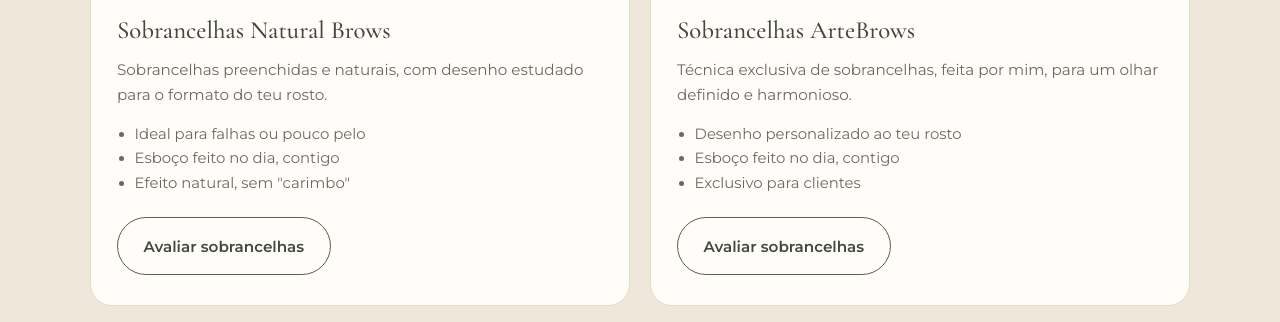
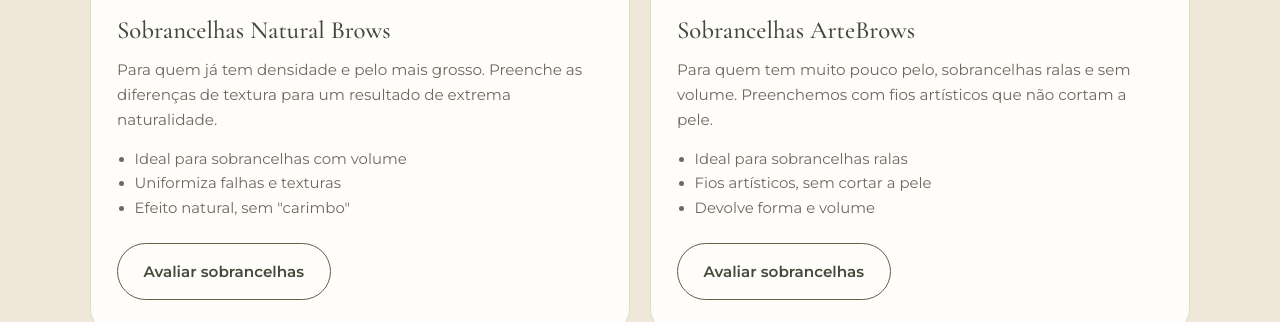
Before and after one commit to academyjoanapereira-gif/joana-pereira-arkin-academy, a plain HTML site: page clientes.html in a window 1280 px wide. Shown: the part 1155-1477 px from the top of the page. Drawn offline with nearby package versions, Linux system fonts and the light colour scheme.

Commit message:
Diferença entre Natural Brows e ArteBrows nos tratamentos e FAQ
Co-Authored-By: Claude Opus 5.5 <noreply@anthropic.com>
Claude-Session: https://claude.ai/code/session_01QsbaNANGk6bsfTVBXGtDNC

```diff
--- a/clientes.html
+++ b/clientes.html
@@ -63,15 +63,15 @@
         <article class="card">
           <img class="logo" src="assets/logos/natural-brows.png" alt="Natural Brows" width="800" height="296" loading="lazy">
           <h3>Sobrancelhas Natural Brows</h3>
-          <p>Sobrancelhas preenchidas e naturais, com desenho estudado para o formato do teu rosto.</p>
-          <ul><li>Ideal para falhas ou pouco pelo</li><li>Esboço feito no dia, contigo</li><li>Efeito natural, sem "carimbo"</li></ul>
+          <p>Para quem já tem densidade e pelo mais grosso. Preenche as diferenças de textura para um resultado de extrema naturalidade.</p>
+          <ul><li>Ideal para sobrancelhas com volume</li><li>Uniformiza falhas e texturas</li><li>Efeito natural, sem "carimbo"</li></ul>
           <a class="btn ghost" href="#" data-wa="Olá Joana! Tenho interesse em Natural Brows (sobrancelhas). Vou enviar a minha foto para avaliação.">Avaliar sobrancelhas</a>
         </article>
         <article class="card">
           <img class="logo" src="assets/logos/artebrows-preto.png" alt="ArteBrows" width="800" height="422" loading="lazy">
           <h3>Sobrancelhas ArteBrows</h3>
-          <p>Técnica exclusiva de sobrancelhas, feita por mim, para um olhar definido e harmonioso.</p>
-          <ul><li>Desenho personalizado ao teu rosto</li><li>Esboço feito no dia, contigo</li><li>Exclusivo para clientes</li></ul>
+          <p>Para quem tem muito pouco pelo, sobrancelhas ralas e sem volume. Preenchemos com fios artísticos que não cortam a pele.</p>
+          <ul><li>Ideal para sobrancelhas ralas</li><li>Fios artísticos, sem cortar a pele</li><li>Devolve forma e volume</li></ul>
           <a class="btn ghost" href="#" data-wa="Olá Joana! Tenho interesse em ArteBrows (sobrancelhas). Vou enviar a minha foto para avaliação.">Avaliar sobrancelhas</a>
         </article>
         <article class="card">
@@ -165,6 +165,7 @@
       <div class="center"><p class="eyebrow">Dúvidas frequentes</p><h2>Antes de marcares.</h2></div>
       <div class="faq">
         <details><summary>A avaliação online é mesmo gratuita?</summary><p>Sim. Envias a tua foto no WhatsApp e eu respondo-te com a minha análise, sem compromisso.</p></details>
+        <details><summary>Natural Brows ou ArteBrows: qual é a ideal para mim?</summary><p>Se já tens pelo e volume, o Natural Brows preenche as falhas com extrema naturalidade. Se tens muito pouco pelo, o ArteBrows cria a sobrancelha com fios artísticos. Na dúvida, envia-me uma foto e eu digo-te qual é a ideal.</p></details>
         <details><summary>Como é feito o desenho?</summary><p>O esboço é feito no dia do procedimento, contigo, antes de começarmos. Só avançamos quando estiveres feliz com o desenho.</p></details>
         <details><summary>Posso fazer uma avaliação presencial?</summary><p>Sim. A consulta de avaliação presencial tem um investimento de 25€.</p></details>
         <details><summary>Tenho uma micropigmentação antiga. Posso fazer uma nova?</summary><p>Depende do estado do trabalho anterior. Envia uma foto: às vezes é possível corrigir, outras vezes é melhor remover primeiro com o Método Pigment.</p></details>
```
